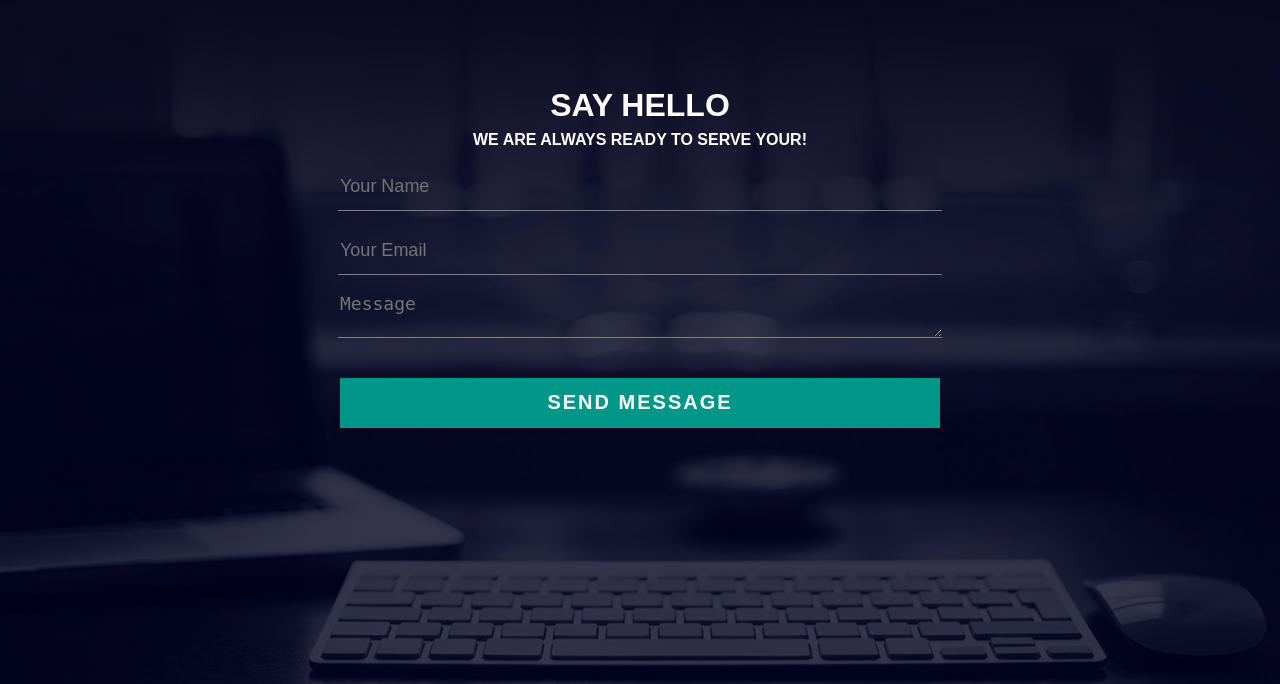
After one commit to Aulon1/INT20_21_Gr21, a PHP site: page /INT20_21_Gr21/indexemail.php in a window 1280 px wide. The commit adds this page. Shown: the top 684 px of the page. Run offline with PHP 8.4, Linux system fonts and the light colour scheme.

Commit message:
Dergimi i emailit!

```diff
--- /dev/null
+++ b/indexemail.php
@@ -0,0 +1,31 @@
+
+<!DOCTYPE html>
+<html>
+<head>
+	<title>Send email</title>
+	<link rel="stylesheet" type="text/css" href="styleemail.css">
+</head>
+<body>
+
+		<div class="contact-title">
+			<h1>Say Hello</h1>
+			<h2>We are always ready to serve your!</h2>
+		</div>
+
+		<div class="contact-form">
+			<form id="contact-form" method="post" action="email.php">
+				<input type="text" name="name" class="form-control" placeholder="Your Name" required="">
+				<br>
+				<input type="email" name="email" class="form-control" placeholder="Your Email" required="">
+				<br>
+
+				<textarea name="message" class="form-control" placeholder="Message" row="4" required=""></textarea>
+				<br>
+				<input type="submit" name="" class="form-control submit" value="SEND MESSAGE">
+			</form>
+		</div>
+
+
+
+</body>
+</html>
--- /dev/null
+++ b/styleemail.css
@@ -0,0 +1,71 @@
+body
+{
+	margin:0;
+	padding: 0;
+	text-align: center;
+	background: linear-gradient(rgba(0,0,50,0.5),rgba(0,0,50,0.5)),url('bg.jpg');
+	background-size: cover;
+	color: #fff;
+	font-family: sans-serif;
+}
+
+
+.contact-title
+{
+	margin-top: 100px;
+	color: #fff;
+	text-transform: uppercase;
+	transition: all 4s ease-in-out;
+}
+.contact-title h1
+{
+	font-size: 32px;
+	line-height: 10px;
+}
+.contact-title h2
+{
+	font-size: 16px;
+}
+
+
+.form
+{
+	margin-top: 50px;
+	transition: all 4s ease-in-out;
+}
+
+.form-control
+{
+	width: 600px;
+	background: transparent;
+	border: none;
+	outline: none;
+	border-bottom: 1px solid gray;
+	color: #fff;
+	margin-bottom: 16px;
+	font-size: 18px;
+}
+
+input
+{
+	height: 45px;
+}
+
+
+form .submit
+{
+	background: #009688;
+	border-color: transparent;
+	color: #fff;
+	font-size: 20px;
+	font-weight: bold;
+	letter-spacing: 2px;
+	height: 50px;
+	margin-top: 20px;
+}
+
+form .submit:hover
+{
+	background: #00bcd4;
+	cursor:pointer;
+}
```
Also changed, not shown: email.php (added, +34 -0 lines), views/footer.php (+9 -5 lines), bg.jpg (added).
